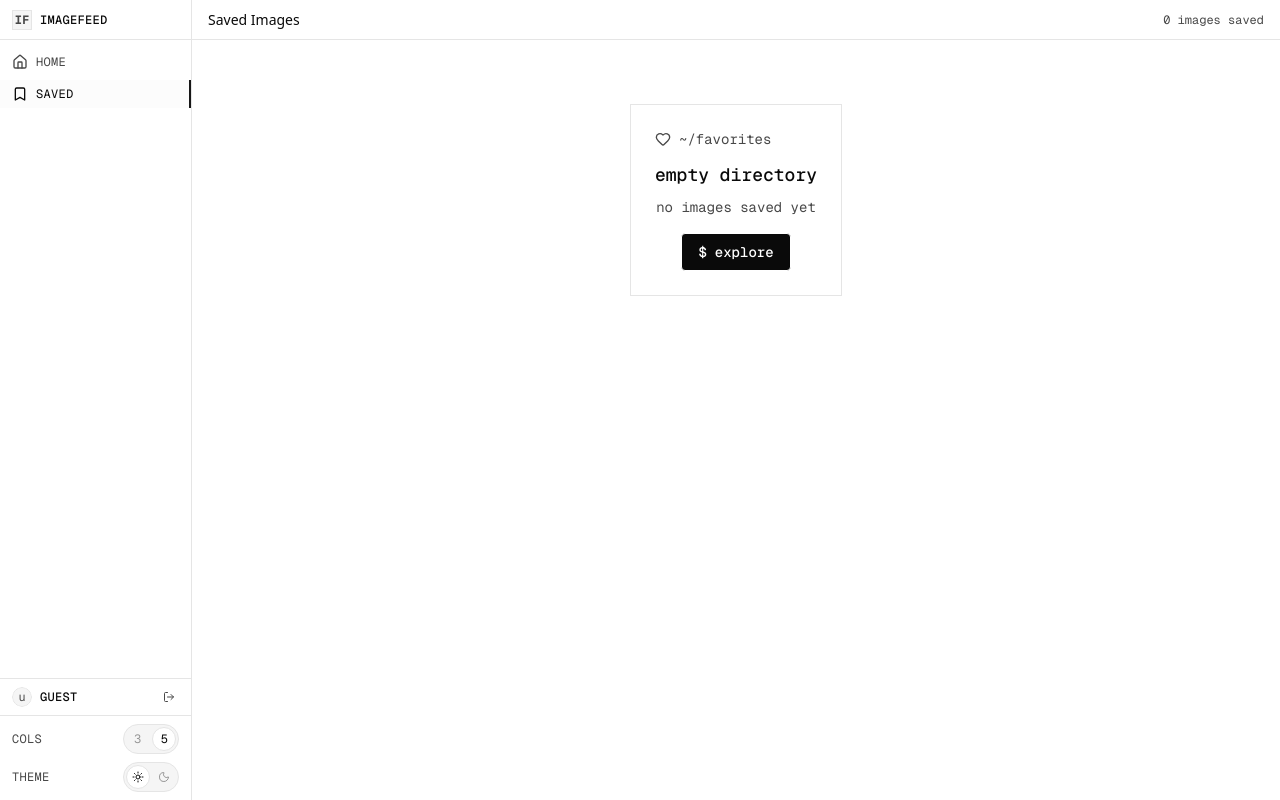
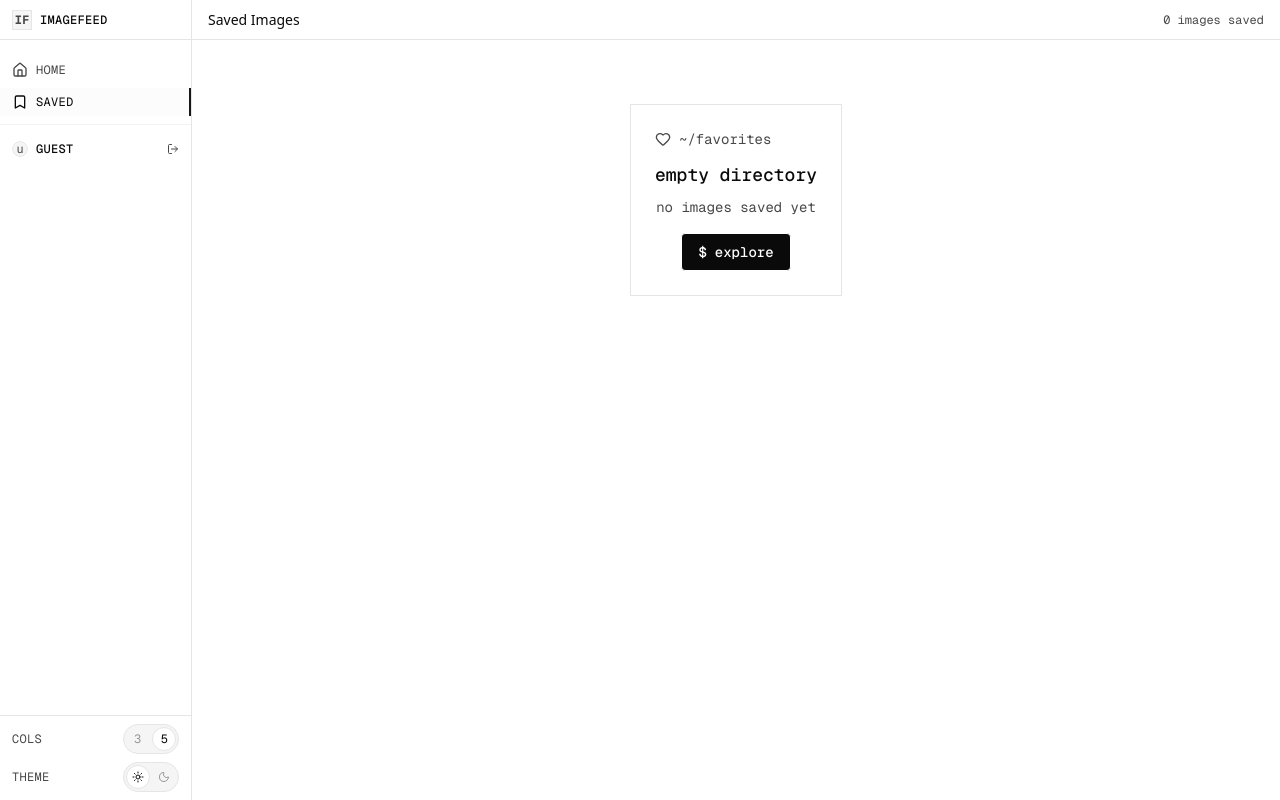
Before and after one commit to mciccarelli/image-feed, a Next.js app: page /saved in a window 1280 px wide. Built offline with nearby package versions, Linux system fonts and the light colour scheme.

Commit message:
fix(ui): sidebar styling

```diff
--- a/src/app/components/sidebar.tsx
+++ b/src/app/components/sidebar.tsx
@@ -23,7 +23,7 @@ export function Sidebar() {
         </div>
 
         {/* Navigation */}
-        <nav className="flex-1 pt-2">
+        <nav className="flex-1 pt-4">
           <div className="space-y-1">
             <Link
               href="/"
@@ -47,14 +47,12 @@ export function Sidebar() {
               <Bookmark className="w-4 h-4" />
               <span className="text-xs uppercase tracking-wide">Saved</span>
             </Link>
-          </div>
-        </nav>
 
             {/* User Profile */}
-        <div className="px-3 py-2 border-t border-border">
-          <div className="flex items-center justify-between">
+            <div className="pt-2 border-t border-border/50 mt-2">
+              <div className="flex items-center justify-between pl-3 pr-2 py-1.5">
                 <div className="flex items-center space-x-2 min-w-0 flex-1">
-              <Avatar className="w-5 h-5">
+                  <Avatar className="w-4 h-4">
                     <AvatarFallback className="bg-muted border border-border text-muted-foreground text-xs font-mono">u</AvatarFallback>
                   </Avatar>
                   <div className="min-w-0 flex-1">
@@ -66,6 +64,8 @@ export function Sidebar() {
                 </button>
               </div>
             </div>
+          </div>
+        </nav>
 
         {/* Bottom Controls */}
         <div className="px-3 py-2 border-t border-border space-y-2">
```
Lines whose indentation alone changed are shown as unchanged.
